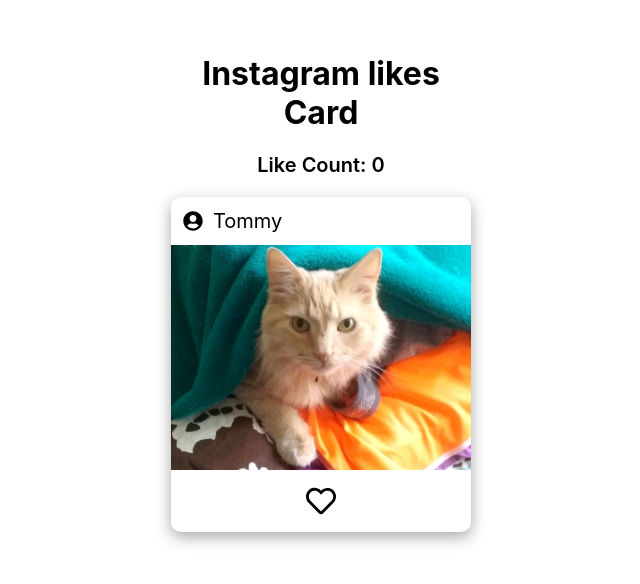
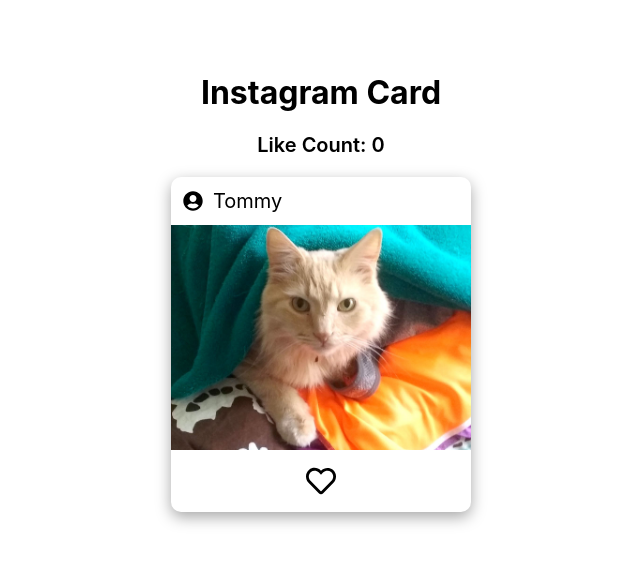
Before and after one commit to adshriniwas/instagramLikeUnlike, a React (Create React App) app: page / in a window 1280 px wide. Shown: the part 118-702 px from the top of the page, without its empty margins (319-959 px from the left). Built offline with nearby package versions, Linux system fonts and the light colour scheme.

Commit message:
new commit

```diff
--- a/src/Components/Card.css
+++ b/src/Components/Card.css
@@ -48,7 +48,7 @@
 
 .double-like-ic {
     position: absolute;
-    font-size: 30px;
+    font-size: 40px;
     top: 50%;
     left: 50%;
     transform: translate(-50%,-50%);
--- a/src/Components/Card.js
+++ b/src/Components/Card.js
@@ -5,7 +5,6 @@
 const Card = () => {
 
     const [likeCount,setLikeCount] = useState(0)
-    let element = document.getElementById("doubleLike")
 
     const manageLike = ()=> {
         if(likeCount === 0){
@@ -16,6 +15,7 @@
     }
 
     const clickToLike = ()=> {
+        let element = document.getElementById("doubleLike")
 
         element.classList.remove("hide")
         setLikeCount(1)
@@ -27,7 +27,7 @@
   return (
     <div className='cardContainer'>
         <div className='contTop'>
-            <h1 className='cardTitle'>Instagram likes Card</h1>
+            <h1 className='cardTitle'>Instagram Card</h1>
             <p className='cardPara'>Like Count: <span>{likeCount}</span></p>
         </div>
         <div className='card'>
```
